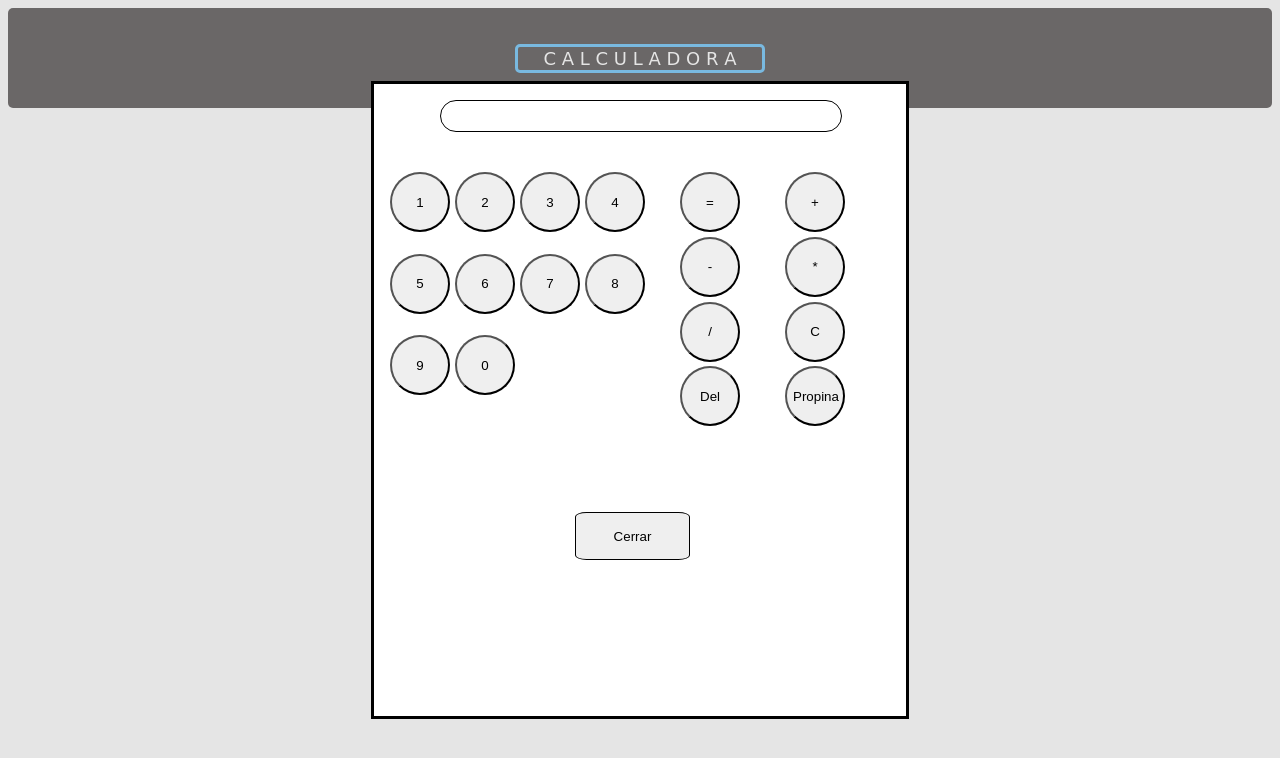
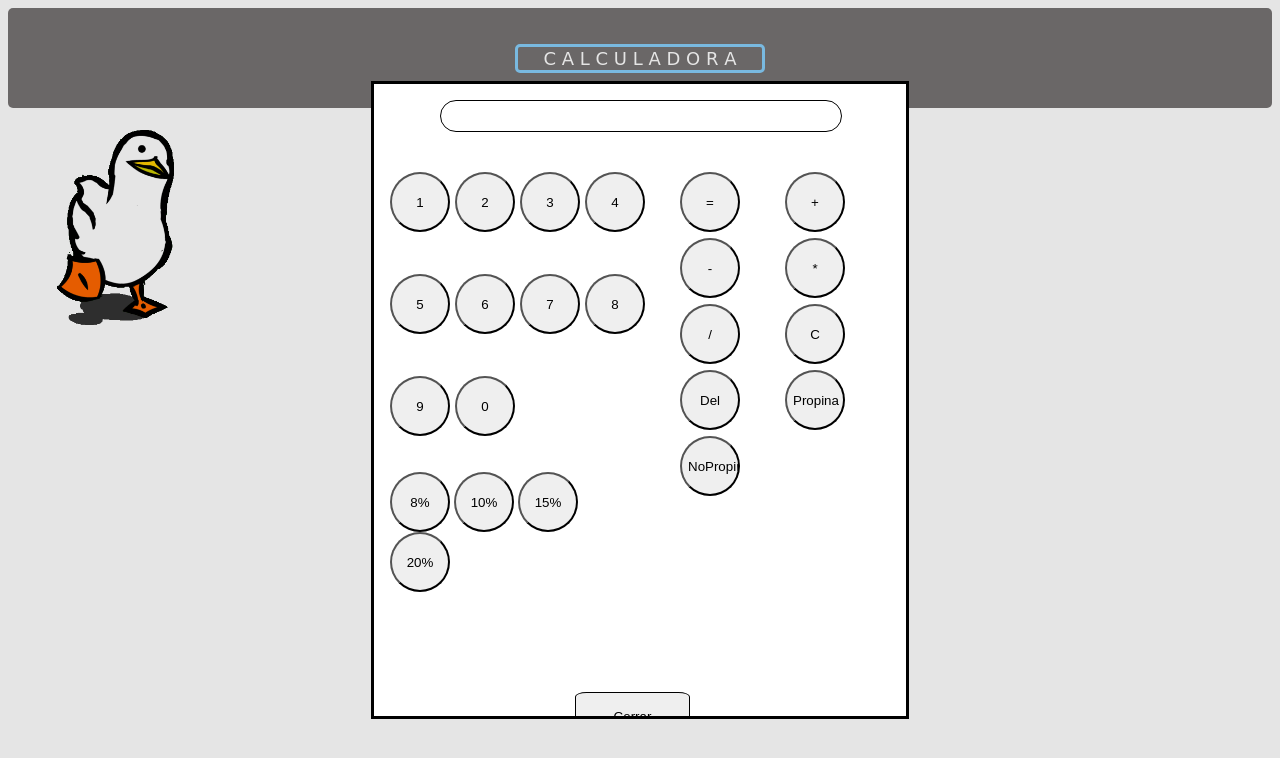
Before and after one commit to DerekNoguera/2-proyecto-6-mayo, a plain HTML site: page index.html in a window 1280 px wide. Both pictures are taken after a click on the button "C A L C U L A D O R A". Drawn offline with Linux system fonts and the light colour scheme.

Commit message:
añadi los % en js y añadi una foto de un patito

```diff
--- a/index.html
+++ b/index.html
@@ -19,7 +19,7 @@
                     <div>
                         <div id="input" class="input-modal"></div>
                     </div>
-                    <div class="grid-modal-numeros">
+                    <div id="botones" class="grid-modal-numeros">
                         <div class="grid-numeros">
                             <button id="btn1" onclick=numeros(1) class="numeros">1</button>
                             <button id="btn2" onclick=numeros(2) class="numeros">2</button>
@@ -44,7 +44,15 @@
                             <input id="btnC" class="simbolos" type="button" value="C">
 
                             <input id="btnDel" class="simbolos" type="button" value="Del">
-                            <input id="propina" class="simbolos" type="button" value="Propina">
+                            <input  onclick=""  class="simbolos" type="button" value="Propina">
+                            <input  class="simbolos" type="button" value="NoPropina">
+                        </div>
+                        <div class="botones-propina">
+                            <input onclick= porcentaje(0.08) class="simbolos" type="button" value="8%">
+                            <!--para sacar el % es dividir mi % entre 100, ejemplo "8/100 = 0.08"-->
+                            <input onclick= porcentaje(0.1) class="simbolos" type="button" value="10%">
+                            <input onclick= porcentaje(0.15) class="simbolos" type="button" value="15%">
+                            <input onclick= porcentaje(0.2) class="simbolos" type="button" value="20%">
                         </div>
                     </div>
                     <button class="boton-cerrar" onclick="window.modal1.close();">Cerrar</button><!--al darle click abre cierra el modal
@@ -52,6 +60,7 @@
                 </dialog>
             </div>
         </nav>
+        <img src="img/XOsX.gif" height="250px" width="200px" alt="">
     </header>
     <script src="script.js"></script>
 </body>
--- a/script.js
+++ b/script.js
@@ -59,6 +59,8 @@
 // btnDivision.addEventListener("click", function () {
 //     screenTxt.textContent += "/"
 // })
+let propina = document.getElementById("propina")
+let Nopropina = document.getElementById("Nopropina")
 let screenTxt = document.getElementById("input")
 let btnC = document.getElementById("btnC")
 function numeros(numerosTodos) {// numeros son todos los numeros llamados desde html
@@ -81,5 +83,10 @@ btnIgual.addEventListener("click", function () {
     screenTxt.innerHTML = eval(screenTxt.innerHTML)
 })
 btnC.addEventListener("click", function () {
-    screenTxt.textContent = " "
+    screenTxt.innerHTML = " "
 })
+function porcentaje(porcentajes) {
+    screenTxt.innerHTML = screenTxt.innerHTML * porcentajes;
+    //screenTxt.innerHTML va a ser igual a screenTxt.innerHTML por el % apagar,
+    //el porcentaje lo elige dentro de la calculadora
+}
--- a/style.css
+++ b/style.css
@@ -68,3 +68,7 @@
   border-radius: 10%;
   border: solid 1px black;
 }
+
+#numeros{
+  display: none;
+}
```
Also changed, not shown: img/XOsX.gif (added), img/images.png (added).
